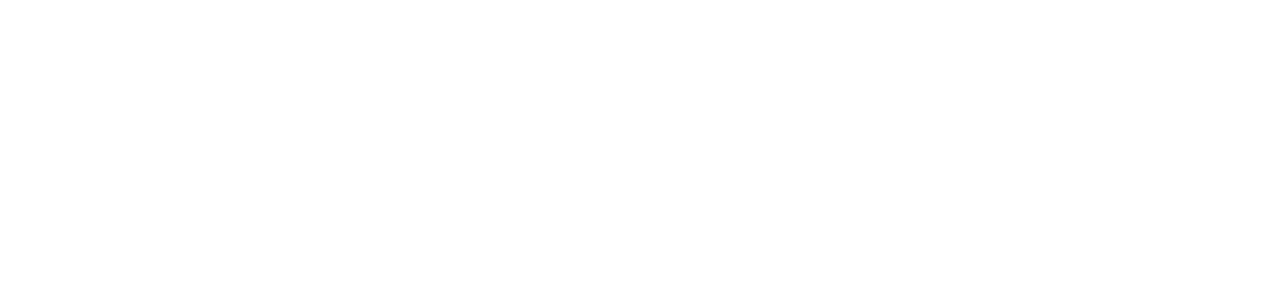
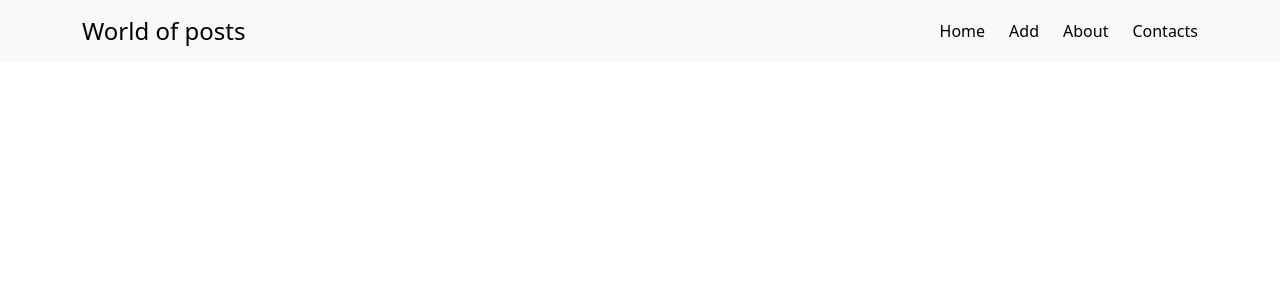
Before and after one commit to Kevincon12/homework64, a React (Vite) app: page / in a window 1280 px wide. Shown: the top 300 px of the page. Built offline with nearby package versions, Linux system fonts and the light colour scheme.

Commit message:
Добавили тулбар и сделали его вывод

```diff
--- a/src/App.tsx
+++ b/src/App.tsx
@@ -1,12 +1,15 @@
 import { useState } from 'react'
 import './App.css'
+import Toolbar from "./components/Toolbar/Toolbar.tsx";
 
 const App = () => {
   const [count, setCount] = useState(0)
 
   return (
     <>
-
+        <header>
+            <Toolbar/>
+        </header>
     </>
   )
 };
--- /dev/null
+++ b/src/components/Toolbar/Toolbar.tsx
@@ -0,0 +1,53 @@
+import { NavLink } from "react-router-dom";
+
+const Toolbar = () => {
+    return (
+        <nav className="navbar navbar-light bg-light mb-4">
+            <div className="container d-flex align-items-center">
+                <span className="navbar-brand fs-4 mb-0">
+                    World of posts
+                </span>
+
+                <ul className="navbar-nav flex-row gap-4 ms-auto">
+                    <li className="nav-item">
+                        <NavLink
+                            to="/"
+                            className={({ isActive }) => "nav-link text-black p-0" + (isActive ? " active" : "")}
+                        >
+                            Home
+                        </NavLink>
+                    </li>
+
+                    <li className="nav-item">
+                        <NavLink
+                            to="/new-post"
+                            className={({ isActive }) => "nav-link text-black p-0" + (isActive ? " active" : "")}
+                        >
+                            Add
+                        </NavLink>
+                    </li>
+
+                    <li className="nav-item">
+                        <NavLink
+                            to="/about"
+                            className={({ isActive }) => "nav-link text-black p-0" + (isActive ? " active" : "")}
+                        >
+                            About
+                        </NavLink>
+                    </li>
+
+                    <li className="nav-item">
+                        <NavLink
+                            to="/contacts"
+                            className={({ isActive }) => "nav-link text-black p-0" + (isActive ? " active" : "")}
+                        >
+                            Contacts
+                        </NavLink>
+                    </li>
+                </ul>
+            </div>
+        </nav>
+    );
+};
+
+export default Toolbar;
```
